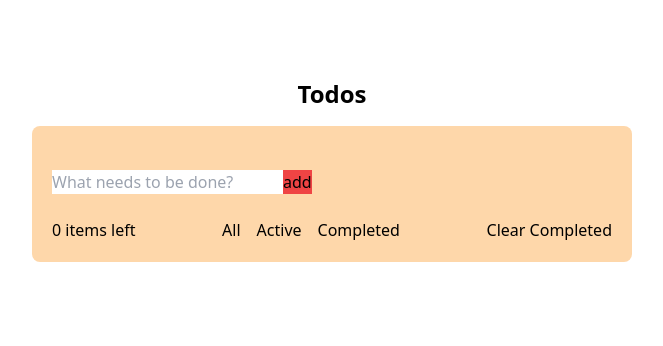
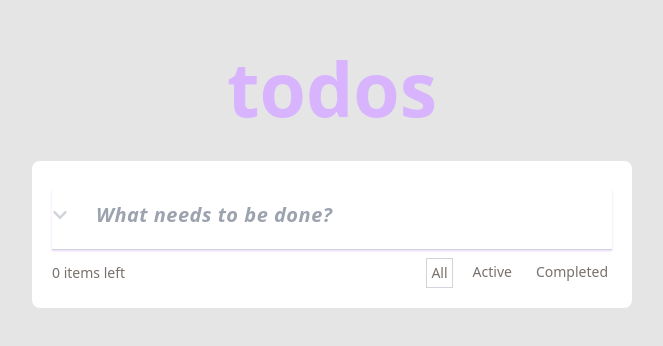
Before and after one commit to Buse-ng/todo-app, a React (Vite) app: page / in a window 1280 px wide. Shown: the part 238-584 px from the top of the page, without its empty margins (308-971 px from the left). Built offline with nearby package versions, Linux system fonts and the light colour scheme.

Commit message:
todo app

```diff
--- a/src/App.jsx
+++ b/src/App.jsx
@@ -4,7 +4,7 @@ import Todo from './components/Todo'
 function App() {
 
   return (
-    <div className='flex justify-center items-center min-h-[100vh]'>
+    <div className='flex justify-center items-center min-h-[100vh] bg-neutral-200'>
       <Todo />
     </div>
   )
--- a/src/components/Todo.jsx
+++ b/src/components/Todo.jsx
@@ -12,10 +12,10 @@ const Todo = () => {
 
   return (
     <div className="flex flex-col">
-      <h2 className="flex justify-center items-center font-bold text-2xl my-4">
-        Todos
+      <h2 className="flex justify-center items-center font-semibold text-[75px] my-4 text-purple-300">
+        todos
       </h2>
-      <div className="w-[600px] bg-orange-200 p-5 rounded-lg">
+      <div className="w-[600px] bg-white p-5 rounded-lg">
         <TodoForm todos={todos} setTodos={setTodos} />
         <TodoList todos={todos} setTodos={setTodos} />
       </div>
--- a/src/components/TodoActivity.jsx
+++ b/src/components/TodoActivity.jsx
@@ -1,22 +1,28 @@
 import React from 'react'
 
-const TodoActivity = ( ) => {
+const TodoActivity = ( {filter, setFilter} ) => {
 
   return (
     <div className='flex items-center justify-center'>
         <div className='flex gap-x-4'>
             <div
-              className='hover:border hover:border-gray-100'
+              onClick={()=>setFilter("all")}
+              className={`hover:border hover:border-gray-200 p-1 cursor-pointer
+              ${filter === "all" ? "border border-gray-300" : "" }`}
             >
               All
             </div>
             <div
-              className='hover:border hover:border-gray-100'
+              onClick={()=>setFilter("active")}
+              className={`hover:border hover:border-gray-200 p-1 cursor-pointer
+              ${filter=== "active" ? "border border-gray-300" : "" }`}
             >
               Active
             </div>
             <div
-              className='hover:border hover:border-gray-100'
+              onClick={()=>setFilter("completed")}
+              className={`hover:border hover:border-gray-200 p-1 cursor-pointer
+              ${filter=== "completed" ? "border border-gray-300" : "" }`}
             >
               Completed
             </div>
--- a/src/components/TodoForm.jsx
+++ b/src/components/TodoForm.jsx
@@ -1,8 +1,9 @@
 import React, { useState,  useEffect } from "react";
+import {FaChevronDown} from "react-icons/fa"
 
 const TodoForm = ( { todos, setTodos} ) => {
-
-  const initialValues = { todoItem: "" };
+  const [id, setId] = useState(1);
+  const initialValues = { id:id, todoItem: "" };
   const [form, setForm] = useState(initialValues);
 
   useEffect(() => {
@@ -20,18 +21,22 @@ const TodoForm = ( { todos, setTodos} ) => {
       return false;
     }
     setTodos([...todos, form]);
+    setId(id+1);
     console.log("form:", form);
   };
 
   return (
-    <form onSubmit={onSubmit}>
+    <form onSubmit={onSubmit} className="border-b border-gray-300 shadow-sm shadow-purple-200">
+      <div className="flex items-center my-2 gap-x-4">
+        <div className="text-gray-300"> <FaChevronDown /> </div>
         <input
           name="todoItem"
           placeholder="What needs to be done?"
           value={form.todoItem}
           onChange={onChangeInput}
+          className="w-full p-3 text-xl italic font-semibold tracking-wide focus:outline-none"
         />
-      <button className="bg-red-500 my-6">add</button>
+      </div>
     </form>
   );
 };
--- a/src/components/TodoList.jsx
+++ b/src/components/TodoList.jsx
@@ -4,77 +4,130 @@ import { IoCheckmark, IoClose } from "react-icons/io5";
 
 const TodoList = ({ todos, setTodos }) => {
   const [completed, setCompleted] = useState([]);
+  const [filter, setFilter] = useState("all");
 
-  const removeAllItems = () => {
-    setTodos([]);
+  const removeCompletedItems = () => {
+    const removeAll=todos.filter(item=>!completed.includes(item));
+    setTodos(removeAll);
+    setCompleted([]);
   };
 
   const removeItem = (itemToRemove) => {
     const newTodos = todos.filter((item) => {
-      return item.todoItem !== itemToRemove;
-    });
+      return item.id !== itemToRemove;
+    }
+    );
     setTodos(newTodos);
-    console.log(setTodos);
+    if(completed.length !== 0){
+      markAsCompleted(itemToRemove);
+    }
   };
 
-  const markAsCompleted = (todoItem) => {
-    const completedItem = todos.find(item => item.todoItem === todoItem);
+  const isCompletedItem = (todoId) => {
+    return completed.find((compItem) => compItem.id === todoId) !== undefined;
+  };
+
+  const markAsCompleted = (todoId) => {
+    const completedItem = todos.find(item => item.id === todoId);
 
     if(completedItem) {
       if(!completed.includes(completedItem)){
         setCompleted([...completed, completedItem]);
       }
       else{
-        const newCompleteList = completed.filter((item) => item.todoItem !== todoItem);
+        const newCompleteList = completed.filter((item) => item.id !== todoId);
         setCompleted(newCompleteList);
       }
     }
   }
 
+  const getActiveItemsList = () => {
+    return todos.filter((item) => !isCompletedItem(item.id));
+  };
+
   useEffect(() => {
-    const activeItems= (todos.filter((item)=> !completed.includes(item)))
     console.log("completed:", completed);
-    console.log("activeItems:", activeItems);
+    console.log("activeItemsList:", getActiveItemsList());
   }, [completed]);
+
+  const filterTodos= () => {
+    switch(filter){
+      case "active":
+        return getActiveItemsList();
+      case "completed":
+        return completed;
+      default:
+        return todos;
+    }
+  }
 
   return (
     <div>
       <ul>
-        {todos.map((item, index) => (
+        {filterTodos().map((item, index) => (
           <div
             key={index}
-            className="flex relative gap-x-2 border-b-2 border-gray-800
-            py-2 items-center"
+            className="flex relative gap-x-2 border-b border-gray-200
+            py-4 items-center"
           >
             <button
-              className="border-2 rounded-full border-red-700 p-2"
-              onClick={ () => markAsCompleted(item.todoItem)}
+              className="border rounded-full border-gray-200 p-3"
+              onClick={ () => markAsCompleted(item.id)}
             >
+              <span>
                 {
-                completed.find((compItem) => compItem.todoItem === item.todoItem)
-                ? (<IoCheckmark />)
+                  isCompletedItem(item.id)
+                  ? (<IoCheckmark className="text-green-500 text-2xl" />)
                   : null
                 }
+              </span>
             </button>
-            <li className="bg-red-500">{item.todoItem}</li>
-            <button
-              onClick={() => removeItem(item.todoItem)}
-              className="absolute end-0 hover:text-xl"
+
+            <li
+              onClick={() => textEdit(item.id)}
+              className={`text-xl text-stone-700 font-medium tracking-wide
+              ${isCompletedItem(item.id)
+              ? 'line-through transition-colors delay-150 duration-200 ease-in-out text-gray-200'
+              : ""}`}
               >
-              <IoClose />
-            </button>
+                {item.todoItem}
+            </li>
+
+            <div
+              onClick={() => removeItem(item.id)}
+              className="absolute end-0"
+            >
+              <IoClose
+                className="text-2xl text-fuchsia-300 hover:text-fuchsia-600
+                opacity-0 hover:opacity-100"
+              />
+            </div>
           </div>
         ))}
       </ul>
-      <div className="flex gap-x-6 justify-between">
-        <span>{todos.length} items left</span>
-        <TodoActivity completed={completed} />
+
       <div
+        className="flex gap-x-6 justify-between items-center mt-2 text-sm text-stone-500"
+      >
+        <span>{getActiveItemsList().length} items left</span>
+
+        <TodoActivity
+          completed={completed}
+          activeItemsList={getActiveItemsList}
+          filter={filter}
+          setFilter={setFilter}
+        />
+
+        {completed.length>0
+        ? <div
             className="hover:underline cursor-pointer"
-          onClick={removeAllItems}
+            onClick={removeCompletedItems}
           >
+
             Clear Completed
           </div>
+        : ""}
+
       </div>
     </div>
   );
```
Lines whose indentation alone changed are shown as unchanged.
